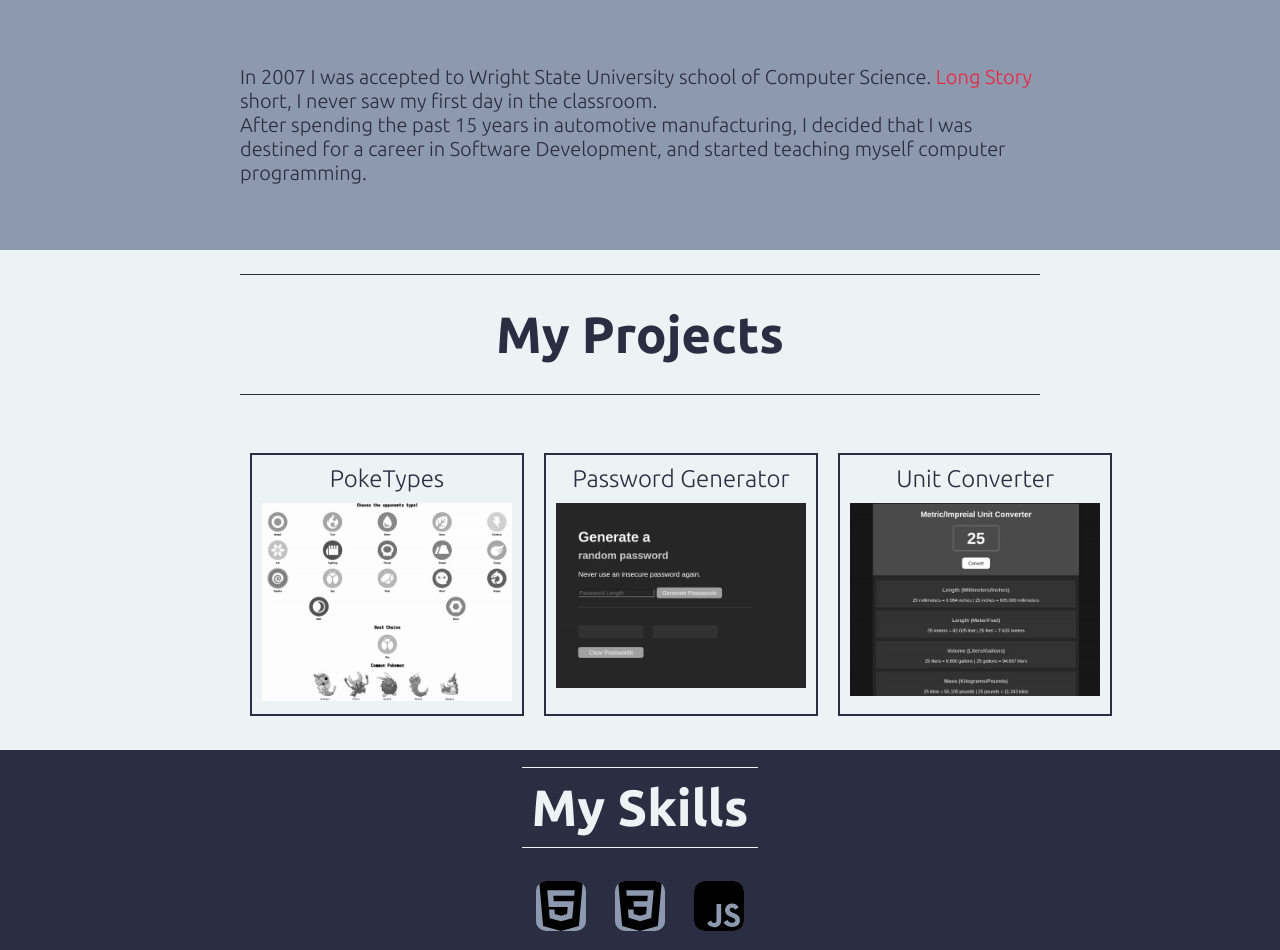
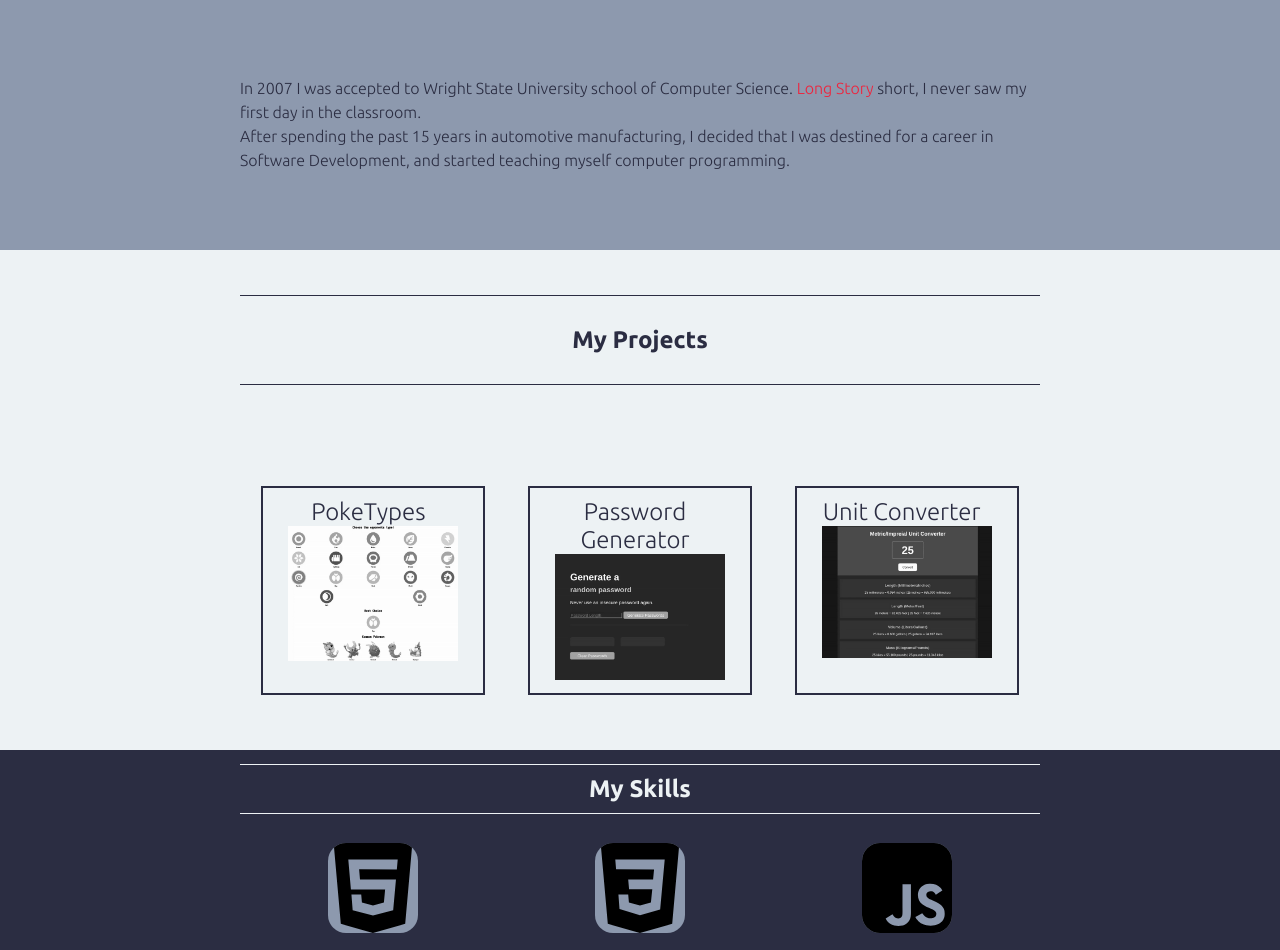
Before and after one commit to BlakeT87/portfolio, a plain HTML site: page index.html in a window 1280 px wide. Shown: the part 600-1550 px from the top of the page. Drawn offline with Linux system fonts and the light colour scheme.

Commit message:
fix: added respnosive features, still need to adjust font

```diff
--- a/index.html
+++ b/index.html
@@ -57,21 +57,21 @@
             <h1 class="section-title">My Projects</h1>
             <div class="project-section">
                 <div class="project-card">
-                    <h2 class="project-title">PokeTypes</h2>
+                    <h2 class="project-name">PokeTypes</h2>
                     <a target="_blank" href="https://celadon-tulumba-ae8085.netlify.app/">
                         <img class="project-img" id="poketypes" src="images/poketypes.gif"
                             alt="screenshot of poketypes app">
                     </a>
                 </div>
                 <div class="project-card">
-                    <h2 class="project-title">Password Generator</h2>
+                    <h2 class="project-name">Password Generator</h2>
                     <a target="_blank" href="https://harmonious-dieffenbachia-d306e7.netlify.app/">
                         <img class="project-img" src="images/password-generator.gif"
                             alt="screenshot of password generator app">
                     </a>
                 </div>
                 <div class="project-card">
-                    <h2 class="project-title">Unit Converter</h2>
+                    <h2 class="project-name">Unit Converter</h2>
                     <a target="_blank" href="https://luminous-strudel-574c36.netlify.app/">
                         <img class="project-img" src="images/unit-converter.gif" alt="screenshot of unit converter app">
                     </a>
@@ -85,16 +85,16 @@
             <h1 class="bottom-section-title">My Skills</h1>
             <div class="skills-section">
                 <div class="skill-card">
-                    <a target="_blank" href="https://developer.mozilla.org/en-US/docs/Glossary/HTML5"><img class="icon"
-                            src="images/html5.svg" alt="html icon"></a>
+                    <a target="_blank" href="https://developer.mozilla.org/en-US/docs/Glossary/HTML5"><img
+                            class="bottom-icon" src="images/html5.svg" alt="html icon"></a>
                 </div>
                 <div class="skill-card">
-                    <a target="_blank" href="https://developer.mozilla.org/en-US/docs/Web/CSS"><img class="icon"
+                    <a target="_blank" href="https://developer.mozilla.org/en-US/docs/Web/CSS"><img class="bottom-icon"
                             src="images/css3.svg" alt="css icon"></a>
                 </div>
                 <div class="skill-card">
-                    <a target="_blank" href="https://developer.mozilla.org/en-US/docs/Web/JavaScript"><img class="icon"
-                            src="images/javascript.svg" alt="javascript icon"></a>
+                    <a target="_blank" href="https://developer.mozilla.org/en-US/docs/Web/JavaScript"><img
+                            class="bottom-icon" src="images/javascript.svg" alt="javascript icon"></a>
                 </div>
             </div>
         </div>
--- a/styles.css
+++ b/styles.css
@@ -17,37 +17,33 @@ body{
 }
 
 h1{
-    font-size: 51px;
     font-weight: 700;
 }
 
 h2{
-    font-size: 24px;
     font-weight: 300;
 }
 
-p{
-    font-size: 20px;
-}
-
 .avatar{
-    min-width: 75px;
-    max-height: 250px;
+    width: 30%;
+    max-width: 250px;
     border-radius: 5%;
     box-shadow: 5px 5px 5px #8d99ae;
 }
 
 .text-container{
-    min-width: 400px;
+    width: 30%;
+    max-width: 350px;
     text-align: center;
 }
 
 .connect{
-    width: 300px;
+    width: 30%;
+    max-width: 300px;
 }
 
 .icon{
-    width: 50px;
+    width: 60%;
     background-color: #8d99ae;
     border-radius: 20%;
 }
@@ -88,6 +84,7 @@ header{
     display: flex;
     flex-direction: column;
     justify-content: space-around;
+    width: 95%;
     max-width: 800px;
 }
 
@@ -124,9 +121,15 @@ article{
     height: 500px;
 }
 
+.project-name{
+    max-width: 190px;
+    width: 100%;
+}
+
 .project-card{
-    max-width: 250px;
-    display: flex;
+    width: 33%;
+    max-width: 200px;
+    display: block;
     flex-direction: column;
     text-align: center;
     margin: 10px;
@@ -141,6 +144,7 @@ article{
 }
 
 .project-img{
+    width: 85%;
     max-width: 250px;
     cursor: pointer;
     filter: grayscale(100);
@@ -171,3 +175,17 @@ article{
     justify-content: space-around;
     text-align: center;
 }
+
+.bottom-icon{
+    width: 60%;
+    max-width: 150px;
+    background-color: #8d99ae;
+    border-radius: 20%;
+}
+
+.bottom-icon:hover{
+    outline: 2px outset #edf2f4;
+    opacity: 20;
+    cursor: pointer;
+
+}
```
